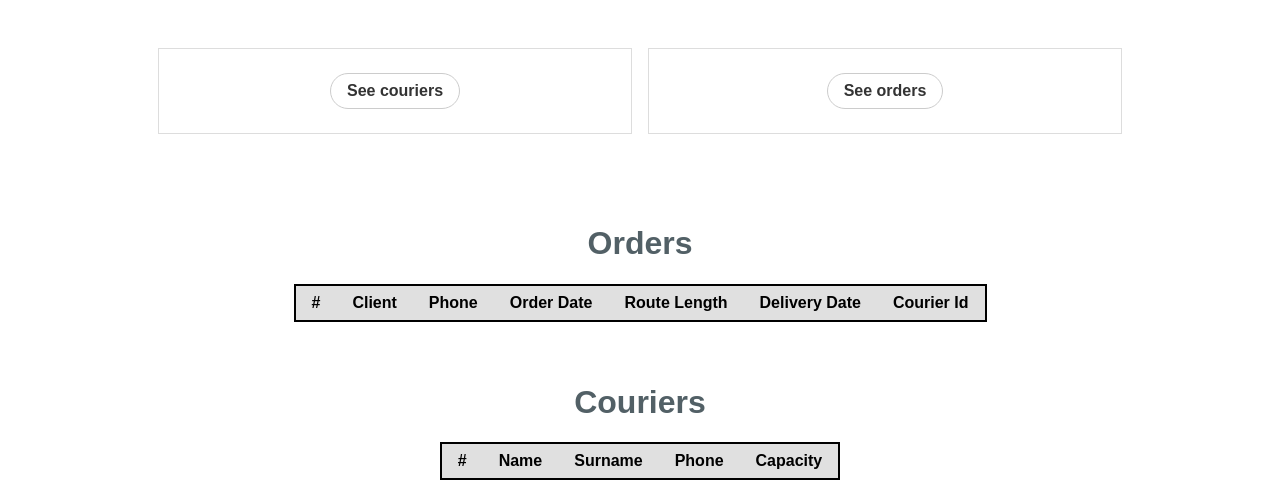
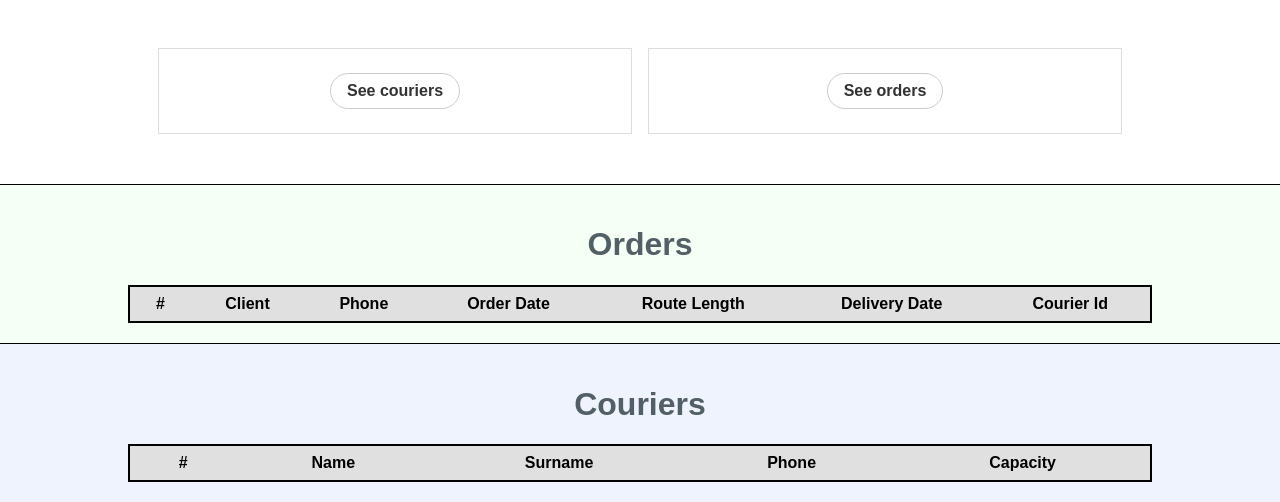
Before and after one commit to mkornasz/quarantine-app, a web app: page / in a window 1280 px wide. Shown: the part 400-902 px from the top of the page. Before the commit the page ends 880 px from the top, so only its background shows below. Run offline with its HTML, style and script files only (its server is not run), Linux system fonts and the light colour scheme; data that the repository does not hold is empty; some libraries are stand-ins or nearby versions.

Commit message:
table css

```diff
--- a/src/main/webapp/index.html
+++ b/src/main/webapp/index.html
@@ -32,7 +32,7 @@
 <div id="infoDiv" class="l-content">
     <div class="pricing-tables pure-g">
         <div class="pure-u-1 pure-u-md-1-2">
-            <div class="pricing-table pricing-table-free">
+            <div class="pricing-table pricing-table-biz">
                 <div class="pricing-table-header">
                     <span class="pricing-table-price" id="couriersSpan">
                     </span>
@@ -41,7 +41,7 @@
             </div>
         </div>
         <div class="pure-u-1 pure-u-md-1-2">
-            <div class="pricing-table pricing-table-biz">
+            <div class="pricing-table pricing-table-free">
                 <div class="pricing-table-header">
                     <span class="pricing-table-price" id="ordersSpan">
                     </span>
@@ -51,7 +51,7 @@
         </div>
     </div> <!-- end pricing-tables -->
 </div>
-<div id="ordersDiv" class="content-table">
+<div id="ordersDiv" class="content-table" style="background-color: #f6fff6">
     <h1>Orders</h1>
     <table class="pure-table pure-table-horizontal">
         <thead>
@@ -69,7 +69,7 @@
         </tbody>
     </table>
 </div>
-<div id="couriersDiv" class="content-table">
+<div id="couriersDiv" class="content-table" style="background-color: #eef3fd">
     <h1>Couriers</h1>
     <table class="pure-table pure-table-horizontal">
             <thead>
--- a/src/main/webapp/layouts/pricing.css
+++ b/src/main/webapp/layouts/pricing.css
@@ -33,16 +33,23 @@ p {
 }
 
 
+
 .content-table {
     text-align: center;
     max-height: 300px;
     overflow: scroll;
     overflow-x: hidden;
     padding: 20px 0px;
+    border-top: 1px solid black;
 }
 .content-table table {
     border: 2px solid black;
     margin: 0 auto;
+    min-width: 80%;
+}
+
+.content-table th {
+    text-align: center;
 }
 /*
  * -- MODAL --
```
Also changed, not shown: 1 other file.
